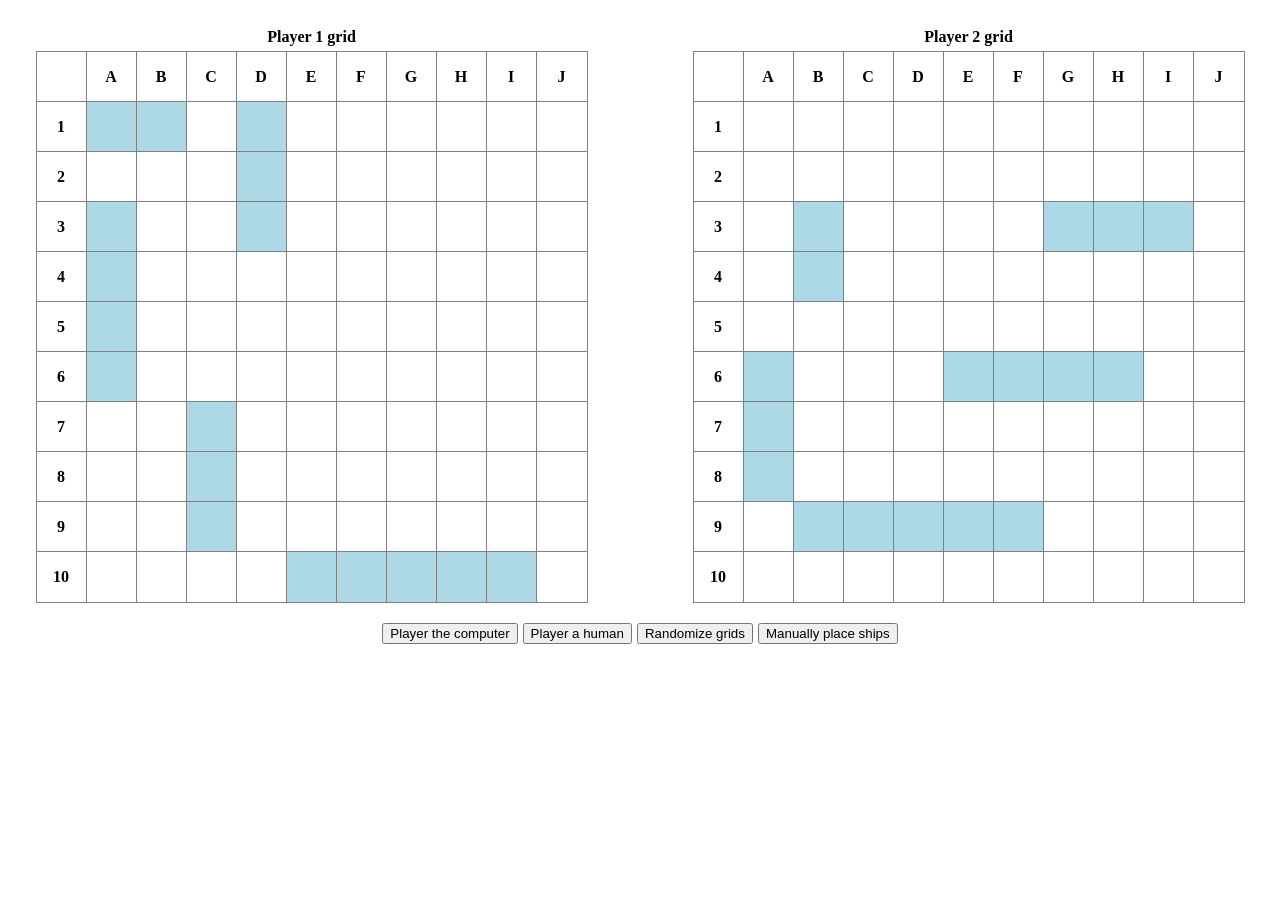
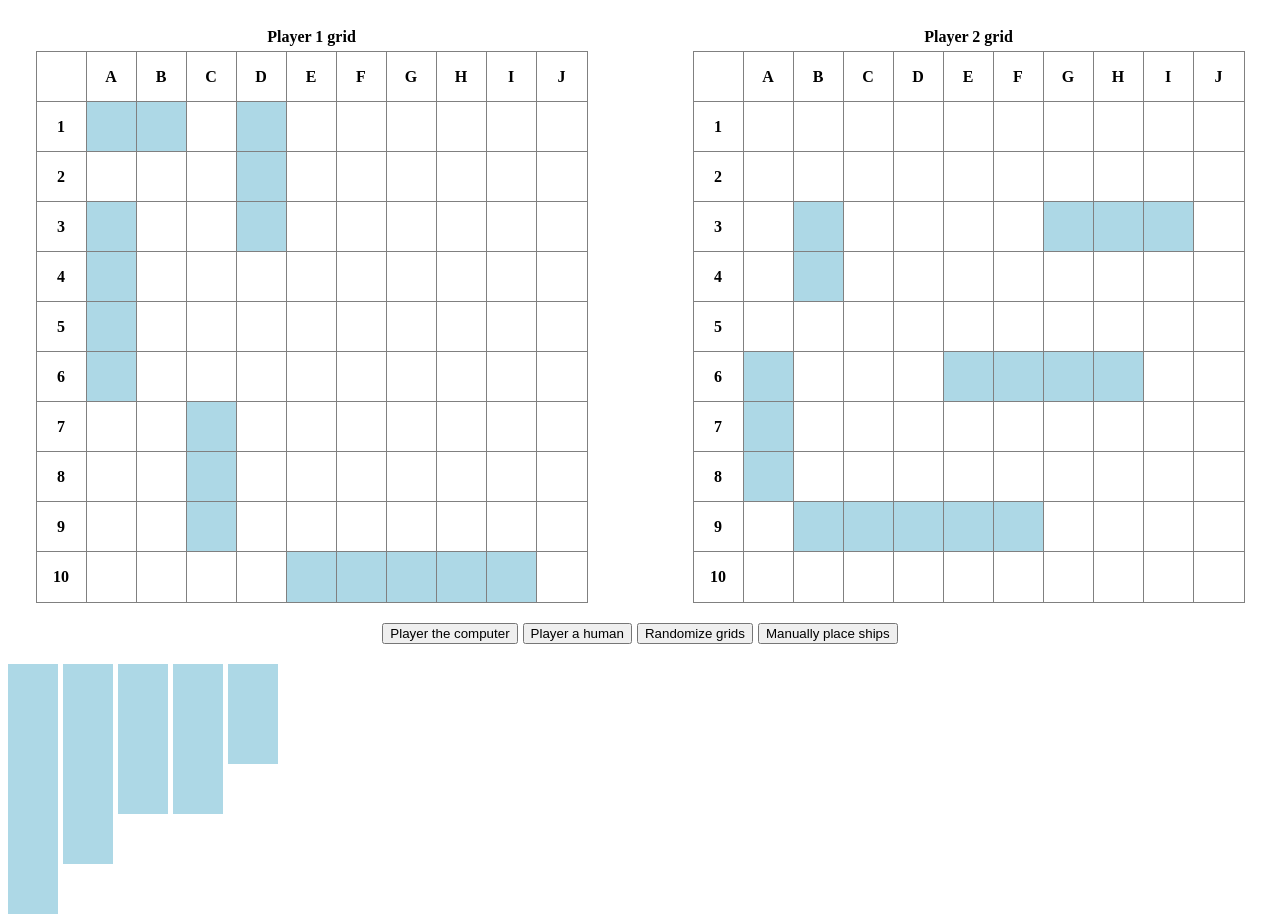
Before and after one commit to Sasquatch8946/Odin-Battleship, a website built with webpack: page src/template.html in a window 1280 px wide. Both pictures are taken after a click on the button "Manually place ships". Before the commit the page ends 800 px from the top, so only its background shows below. Built offline with nearby package versions, Linux system fonts and the light colour scheme; what pubsub-js would draw is missing.

Commit message:
feat: get a box of ships to appear when manual placement button clicked; still need to duplicate this for player 2

```diff
--- a/src/DisplayController.js
+++ b/src/DisplayController.js
@@ -173,10 +173,24 @@ const DisplayController = (function () {
     }
 
     const createDragAndDrop = function () {
+        const lengths = [5, 4, 3, 3, 2];
         const container = document.querySelector("div.bigger-container");
         const gridArea = document.createElement("div");
         gridArea.classList.add("grid-area");
         container.appendChild(gridArea);
+        for (let i = 0; i < lengths.length; i++) {
+            const shipWrapper = document.createElement("div");
+            shipWrapper.classList.add("ship-wrapper");
+            gridArea.appendChild(shipWrapper);
+            const ship = document.createElement("div");
+            ship.classList.add("draggable-ship");
+            shipWrapper.appendChild(ship);
+            for (let j = 0; j < lengths[i]; j++) {
+                const shipSquare = document.createElement("div");
+                shipSquare.classList.add("shipSquare");
+                ship.appendChild(shipSquare);
+            }
+        }
     }
 
     const activateManualPlacement = function () {
--- a/src/styles.css
+++ b/src/styles.css
@@ -132,3 +132,18 @@ span.miss-dot {
     gap: 5px;
     justify-content: center;
 }
+
+.grid-area {
+    display: flex;
+    gap: 5px;
+}
+
+.draggable-ship {
+    display: grid;
+}
+
+.shipSquare {
+    height: 50px;
+    width: 50px;
+    background-color: lightblue;
+}
```
